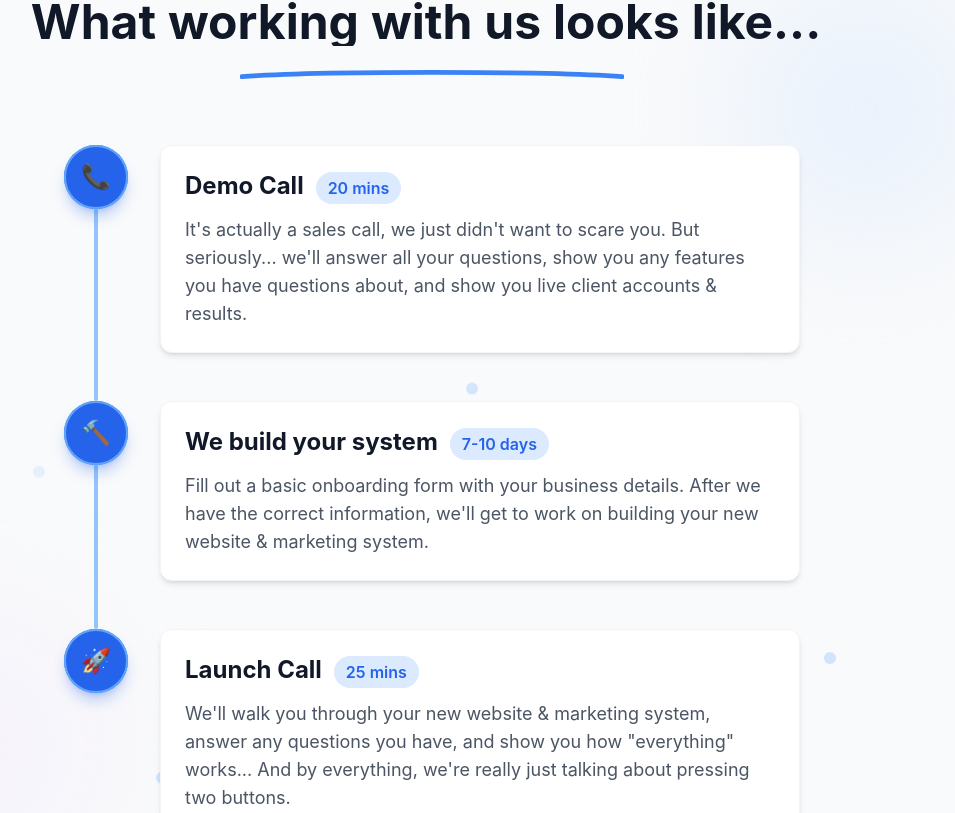
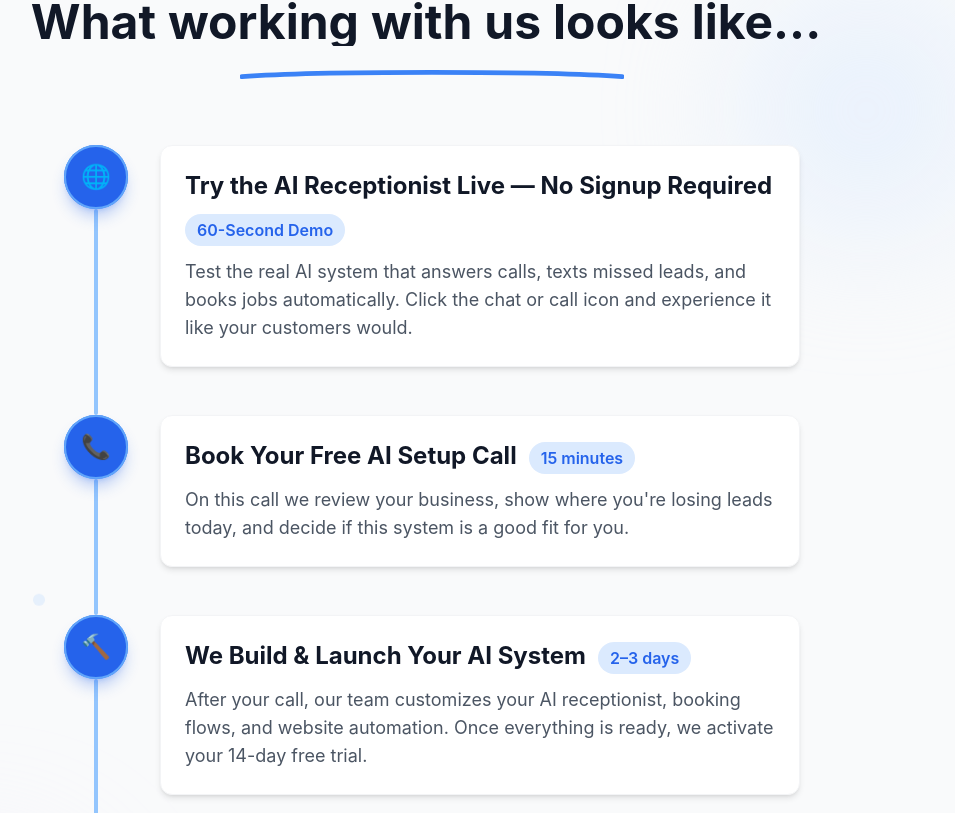
Before and after one commit to dekelohad/digital-lift-new, a Next.js app: page / in a window 1280 px wide. Shown: the part 5707-6520 px from the top of the page, without its empty margins (208-1163 px from the left). Built offline with nearby package versions, Linux system fonts and the light colour scheme.

Commit message:
fixed flow

```diff
--- a/app/our-work/page.tsx
+++ b/app/our-work/page.tsx
@@ -37,19 +37,24 @@ const testimonials = [
 
 const processSteps = [
   {
-    title: "Demo Call",
-    duration: "(20 mins)",
-    description: "It's actually a sales call, we just didn't want to scare you. But seriously... we'll answer all your questions, show you any features you have questions about, and show you live client accounts & results.",
+    title: "Try the AI Receptionist Live — No Signup Required",
+    duration: "(60-Second Demo)",
+    description: "Test the real AI system that answers calls, texts missed leads, and books jobs automatically. Click the chat or call icon and experience it like your customers would.",
   },
   {
-    title: "We build your system",
-    duration: "(7-10 days)",
-    description: "Fill out a basic onboarding form with your business details. After we have the correct information, we'll get to work on building your new website & marketing system.",
+    title: "Book Your Free AI Setup Call",
+    duration: "(15 minutes)",
+    description: "On this call we review your business, show where you're losing leads today, and decide if this system is a good fit for you.",
   },
   {
-    title: "Launch Call",
-    duration: "(25 mins)",
-    description: "We'll walk you through your new website & marketing system, answer any questions you have, and show you how \"everything\" works... And by everything, we're really just talking about pressing two buttons.",
+    title: "We Build & Launch Your AI System",
+    duration: "(2–3 days)",
+    description: "After your call, our team customizes your AI receptionist, booking flows, and website automation. Once everything is ready, we activate your 14-day free trial.",
+  },
+  {
+    title: "14-Day Free Trial — Keep It Only If It Books You Jobs",
+    duration: "(Risk-Free)",
+    description: "Use the system with real customers. If it doesn't deliver results, you simply don't continue.",
   },
 ];
 
--- a/app/trades-we-serve/page.tsx
+++ b/app/trades-we-serve/page.tsx
@@ -126,19 +126,24 @@ const allTrades = [
 
 const processSteps = [
   {
-    title: "Demo Call",
-    duration: "(20 mins)",
-    description: "It's actually a sales call, we just didn't want to scare you. But seriously... we'll answer all your questions, show you any features you have questions about, and show you live client accounts & results.",
+    title: "Try the AI Receptionist Live — No Signup Required",
+    duration: "(60-Second Demo)",
+    description: "Test the real AI system that answers calls, texts missed leads, and books jobs automatically. Click the chat or call icon and experience it like your customers would.",
   },
   {
-    title: "We build your system",
-    duration: "(7-10 days)",
-    description: "Fill out a basic onboarding form with your business details. After we have the correct information, we'll get to work on building your new website & marketing system.",
+    title: "Book Your Free AI Setup Call",
+    duration: "(15 minutes)",
+    description: "On this call we review your business, show where you're losing leads today, and decide if this system is a good fit for you.",
   },
   {
-    title: "Launch Call",
-    duration: "(25 mins)",
-    description: "We'll walk you through your new website & marketing system, answer any questions you have, and show you how \"everything\" works... And by everything, we're really just talking about pressing two buttons.",
+    title: "We Build & Launch Your AI System",
+    duration: "(2–3 days)",
+    description: "After your call, our team customizes your AI receptionist, booking flows, and website automation. Once everything is ready, we activate your 14-day free trial.",
+  },
+  {
+    title: "14-Day Free Trial — Keep It Only If It Books You Jobs",
+    duration: "(Risk-Free)",
+    description: "Use the system with real customers. If it doesn't deliver results, you simply don't continue.",
   },
 ];
 
--- a/components/ProcessTimeline.tsx
+++ b/components/ProcessTimeline.tsx
@@ -9,21 +9,27 @@ import { useIsMobile } from '@/lib/useIsMobile';
 
 const steps = [
   {
-    title: 'Demo Call',
-    duration: '20 mins',
-    description: "It's actually a sales call, we just didn't want to scare you. But seriously... we'll answer all your questions, show you any features you have questions about, and show you live client accounts & results.",
+    title: 'Try the AI Receptionist Live — No Signup Required',
+    duration: '60-Second Demo',
+    description: "Test the real AI system that answers calls, texts missed leads, and books jobs automatically. Click the chat or call icon and experience it like your customers would.",
+    icon: '🌐'
+  },
+  {
+    title: 'Book Your Free AI Setup Call',
+    duration: '15 minutes',
+    description: "On this call we review your business, show where you're losing leads today, and decide if this system is a good fit for you.",
     icon: '📞'
   },
   {
-    title: 'We build your system',
-    duration: '7-10 days',
-    description: "Fill out a basic onboarding form with your business details. After we have the correct information, we'll get to work on building your new website & marketing system.",
+    title: 'We Build & Launch Your AI System',
+    duration: '2–3 days',
+    description: "After your call, our team customizes your AI receptionist, booking flows, and website automation. Once everything is ready, we activate your 14-day free trial.",
     icon: '🔨'
   },
   {
-    title: 'Launch Call',
-    duration: '25 mins',
-    description: 'We\'ll walk you through your new website & marketing system, answer any questions you have, and show you how "everything" works... And by everything, we\'re really just talking about pressing two buttons.',
+    title: '14-Day Free Trial — Keep It Only If It Books You Jobs',
+    duration: 'Risk-Free',
+    description: "Use the system with real customers. If it doesn't deliver results, you simply don't continue.",
     icon: '🚀'
   }
 ];
```
